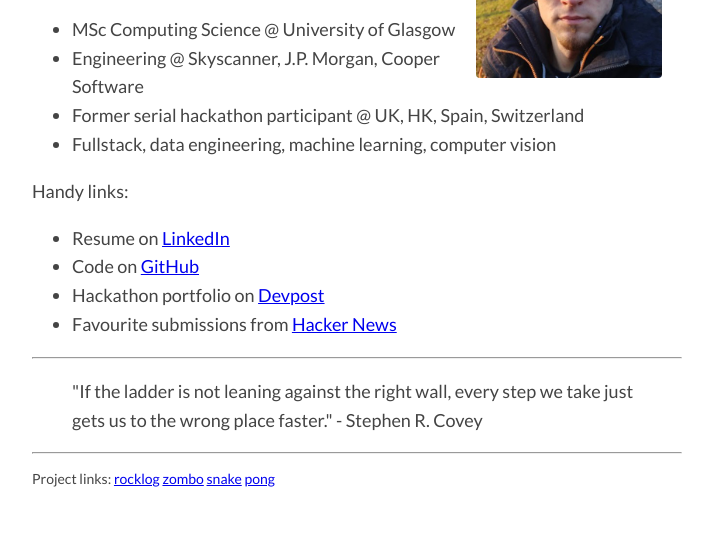
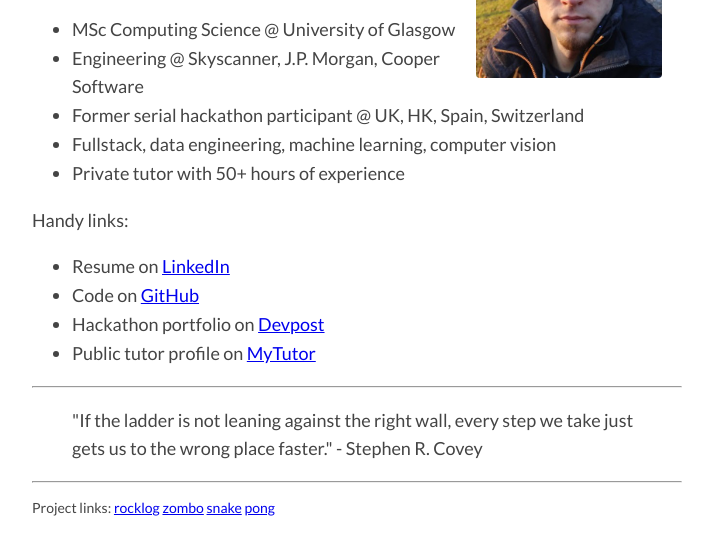
Before and after one commit to domantasjurkus/domantasjurkus.github.io, a plain HTML site: page index.html in a window 1280 px wide. Shown: the part 168-722 px from the top of the page, without its empty margins (283-996 px from the left). Drawn offline with Linux system fonts and the light colour scheme.

Commit message:
add tutor info

```diff
--- a/index.html
+++ b/index.html
@@ -37,13 +37,14 @@
         <li>Engineering @ Skyscanner, J.P. Morgan, Cooper Software</li>
         <li>Former serial hackathon participant @ UK, HK, Spain, Switzerland</li>
         <li>Fullstack, data engineering, machine learning, computer vision</li>
+        <li>Private tutor with 50+ hours of experience</li>
     </ul>
     </p>Handy links:</p>
     <ul>
         <li>Resume on <a href="https://www.linkedin.com/in/domantas-jurkus-08a259104/">LinkedIn</a></li>
         <li>Code on <a href="https://github.com/domantasjurkus">GitHub</a></li>
         <li>Hackathon portfolio on <a href="https://devpost.com/domantasjurkus?ref_content=user-portfolio">Devpost</a></li>
-        <li>Favourite submissions from <a href="https://news.ycombinator.com/favorites?id=daRealDodo">Hacker News</a></li>
+        <li>Public tutor profile on <a href="https://www.mytutor.co.uk/tutors/144876/">MyTutor</a></li>
     </ul>
     <hr>
     <blockquote>
```
